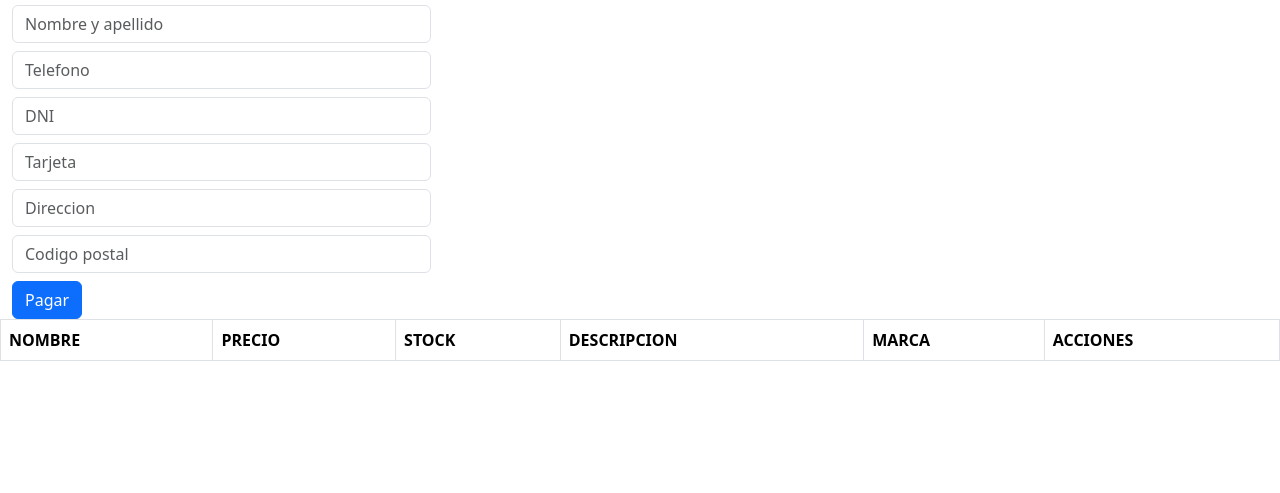
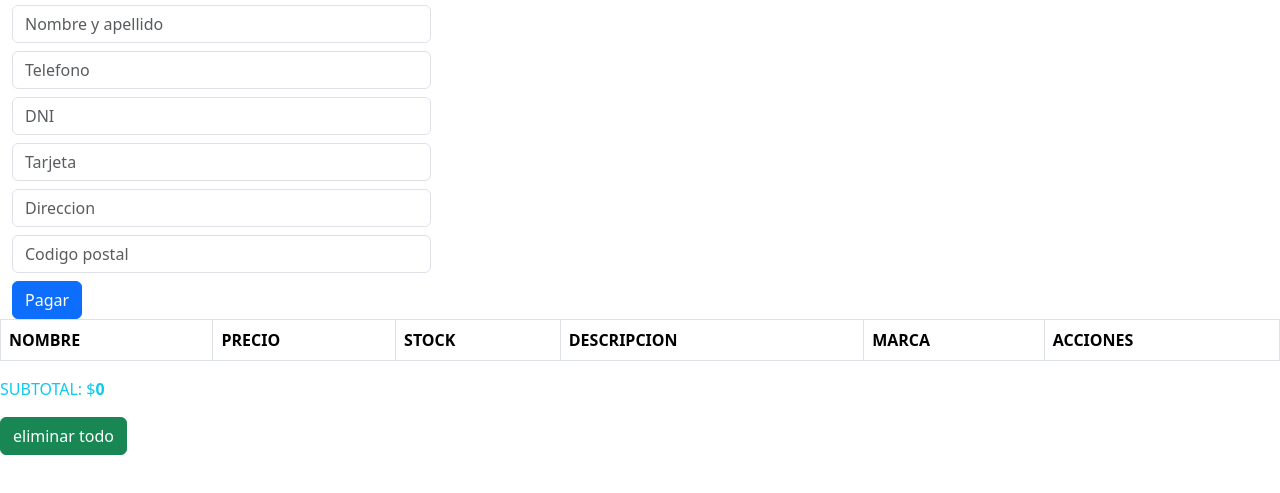
Before and after one commit to aguilerabnj/grupo2, a plain HTML site: page index.html in a window 1280 px wide. Shown: the part 97-590 px from the top of the page. Drawn offline with Linux system fonts and the light colour scheme.

```diff
--- a/index.html
+++ b/index.html
@@ -57,7 +57,8 @@
 				<div class="container-fluid mt-2" id="contenedor"></div>
 			</div>
 			<div class="col-md-4">
-				<input type="text" id="nombreyapellidopersona" required class="form-control mt-2" placeholder="Nombre y apellido">
+				<input type="text" id="nombreyapellidopersona" required class="form-control mt-2"
+					placeholder="Nombre y apellido">
 				<input type="text" id="telefonopersona" required class="form-control mt-2" placeholder="Telefono">
 				<input type="number" id="dnipersona" required class="form-control mt-2" placeholder="DNI">
 				<input type="number" id="tarjetapersona" required class="form-control mt-2" placeholder="Tarjeta">
@@ -99,4 +100,12 @@
 	</tbody>
 </table>
 
+<p class="text-info">SUBTOTAL: $<strong id="subtotal">0</strong></p>
+
+<button class="btn btn-success" id="reseteado">
+	<i class="bi bi-trash"></i>
+	<span>eliminar todo</span>
+</button>
+
+
 </html>
```
Lines whose indentation alone changed are shown as unchanged.
